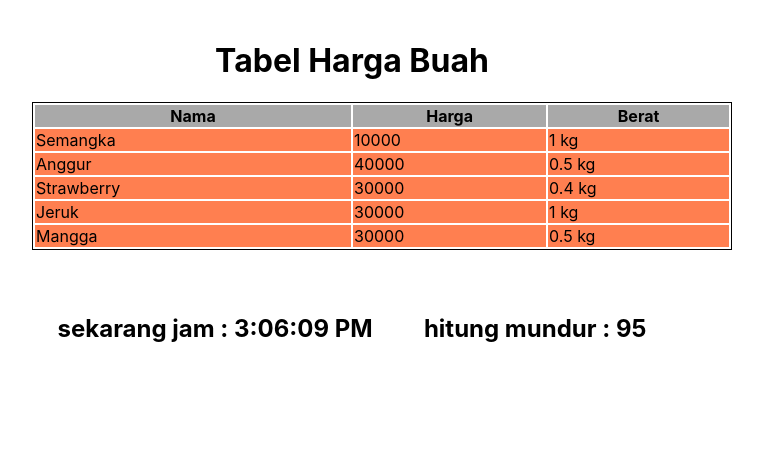
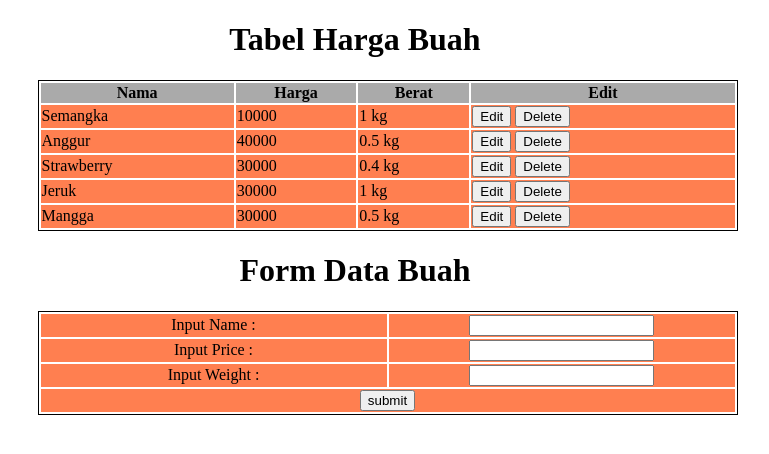
Before and after one commit to diftandra/sanbercode-reactjs-batch18-part2, a React (Create React App) app in the folder my-app/: page / in a window 1280 px wide. Shown: the top 454 px of the page, without its empty margins (288-1057 px from the left). Built offline with nearby package versions, Linux system fonts and the light colour scheme.

Commit message:
Tugas-12

```diff
--- a/my-app/src/App.js
+++ b/my-app/src/App.js
@@ -4,15 +4,18 @@
 import tableDaftarBuah from './Tugas-9/tugas9';
 import TableHargaDaftarBuah from './Tugas-10/tugas10';
 import Clocker from './Tugas-11/tugas11';
+import FormBuah from './Tugas-12/tugas12';
 
 function App() {
   return (
     <div className="main">
-      <tableDaftarBuah/>
+      {/*<tableDaftarBuah/>
       <br/>
       <TableHargaDaftarBuah />
       <br/>
       <Clocker/>
+      <br/>*/}
+      <FormBuah/>
     </div>
    );
 }
--- /dev/null
+++ b/my-app/src/Tugas-12/tugas12.js
@@ -0,0 +1,168 @@
+import React, {Component} from "react"
+class FormBuah extends Component{
+  constructor(props){
+    super(props)
+    this.state={
+      dataBuah : [
+          {nama: "Semangka", harga: 10000, berat: 1000},
+          {nama: "Anggur", harga: 40000, berat: 500},
+          {nama: "Strawberry", harga: 30000, berat: 400},
+          {nama: "Jeruk", harga: 30000, berat: 1000},
+          {nama: "Mangga", harga: 30000, berat: 500}
+      ],
+      inputNama: "",
+      inputHarga: "",
+      inputBerat: "",
+      index: -1
+    }
+
+    this.handleChange1 = this.handleChange1.bind(this);
+    this.handleChange2 = this.handleChange2.bind(this);
+    this.handleChange3 = this.handleChange3.bind(this);
+    this.handleSubmit = this.handleSubmit.bind(this);
+    this.handleEdit = this.handleEdit.bind(this);
+    this.handleDelete = this.handleDelete.bind(this);
+  }
+
+  handleEdit(event) {
+    let index= event.target.value;
+    let buah= this.state.dataBuah[index];
+    console.log(buah);
+    this.setState({
+        inputNama: buah.nama, inputHarga: buah.harga, inputBerat: buah.berat, index: index
+    });
+  }
+
+  handleDelete(event){
+    let index= event.target.value;
+    let buah= this.state.dataBuah;
+    let editedBuah = buah[this.state.index];
+    console.log(editedBuah);
+    buah.splice(index,1);
+    if(editedBuah!== undefined){
+        var newindex= buah.findIndex((item) => item === editedBuah);
+        console.log(newindex);
+        this.setState({
+            dataBuah: buah,
+            index: newindex
+        });
+    }
+    else{
+        this.setState({
+            dataBuah: buah
+        });
+    }
+  }
+
+  handleChange1(event){
+      this.setState({inputNama: event.target.value});
+  }
+
+  handleChange2(event){
+      this.setState({inputHarga: event.target.value});
+  }
+
+  handleChange3(event){
+      this.setState({inputBerat: event.target.value});
+  }
+
+  handleSubmit(event){
+      event.preventDefault()
+      if(this.state.inputNama.replace(/\s/g,'')!==""&&this.state.inputHarga!==""&&this.state.inputBerat!==""){
+          let daftarBuah=this.state.dataBuah
+          if(this.state.index===-1){
+              daftarBuah=[...daftarBuah,{nama: this.state.inputNama, harga: this.state.inputHarga, berat: this.state.inputBerat}]
+          }
+          else{
+              daftarBuah[this.state.index]= {nama: this.state.inputNama, harga: this.state.inputHarga, berat: this.state.inputBerat}
+          }
+          console.log(daftarBuah)
+          this.setState({
+            dataBuah: daftarBuah,
+            inputNama: "",
+            inputHarga: "",
+            inputBerat: "",
+            index: -1
+          })
+      }
+  }
+
+  render(){
+        return(
+            <div>
+                <style>
+                    {`
+                    div{
+                        padding-left:2px;
+                        font-family:serif;
+                    }
+                    table{
+                        border: 1px solid black;
+                        width: 700px;
+                        margin-left: auto;
+                        margin-right: auto;
+                    }
+                    th {
+                        background-color: #aaaaaa;
+                    }
+                    td {
+                        background-color:#ff7f50;
+                    }
+                    form{
+                        text-align:center;
+                    }
+                    h1{text-align:center;}`}
+                </style>
+                <h1>Tabel Harga Buah</h1>
+                <table>
+                    <tr>
+                        <th>Nama</th>
+                        <th>Harga</th>
+                        <th>Berat</th>
+                        <th>Edit</th>
+                    </tr>
+            {
+                this.state.dataBuah.map((el,index)=>{
+                    return(
+                        <tr>
+                            <td>{el.nama}</td>
+                            <td>{el.harga}</td>
+                            <td>{el.berat/1000+' kg'}</td>
+                            <td>
+                                <button onClick={this.handleEdit} value={index}>Edit</button>
+                                &nbsp;
+                                <button onClick={this.handleDelete} value={index}>Delete</button>
+                            </td>
+                        </tr>
+                    )
+                })
+            }
+            </table>
+            {/* Form */}
+                <h1>Form Data Buah</h1>
+
+                <form onSubmit={this.handleSubmit}>
+                <table>
+                    <tr>
+                        <td width="50%"><label>Input Name : </label></td>
+                        <td width="50%"><input type="text" value={this.state.inputNama} onChange={this.handleChange1}/></td>
+                    </tr>
+                    <tr>
+                        <td><label>Input Price : </label> </td>
+                        <td><input type="text" value={this.state.inputHarga} onChange={this.handleChange2}/></td>
+                    </tr>
+                    <tr>
+                        <td><label>Input Weight : </label> </td>
+                        <td><input type="text" value={this.state.inputBerat} onChange={this.handleChange3}/></td>
+                    </tr>
+                    <tr>
+                        <td colSpan="2"><button>submit</button></td>
+                    </tr>
+                    </table>
+                </form>
+
+            </div>
+        )
+    }
+}
+export default FormBuah;
```
